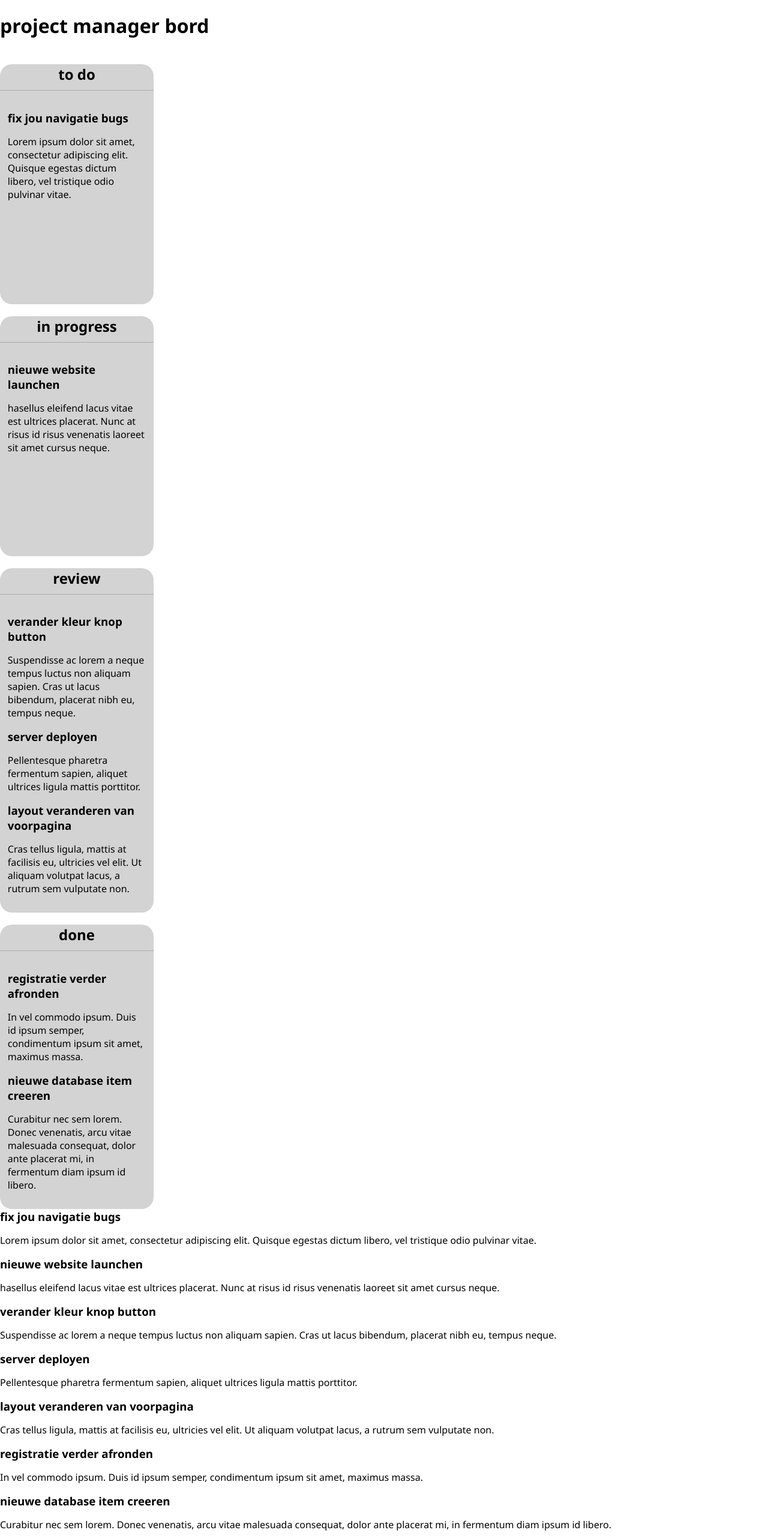
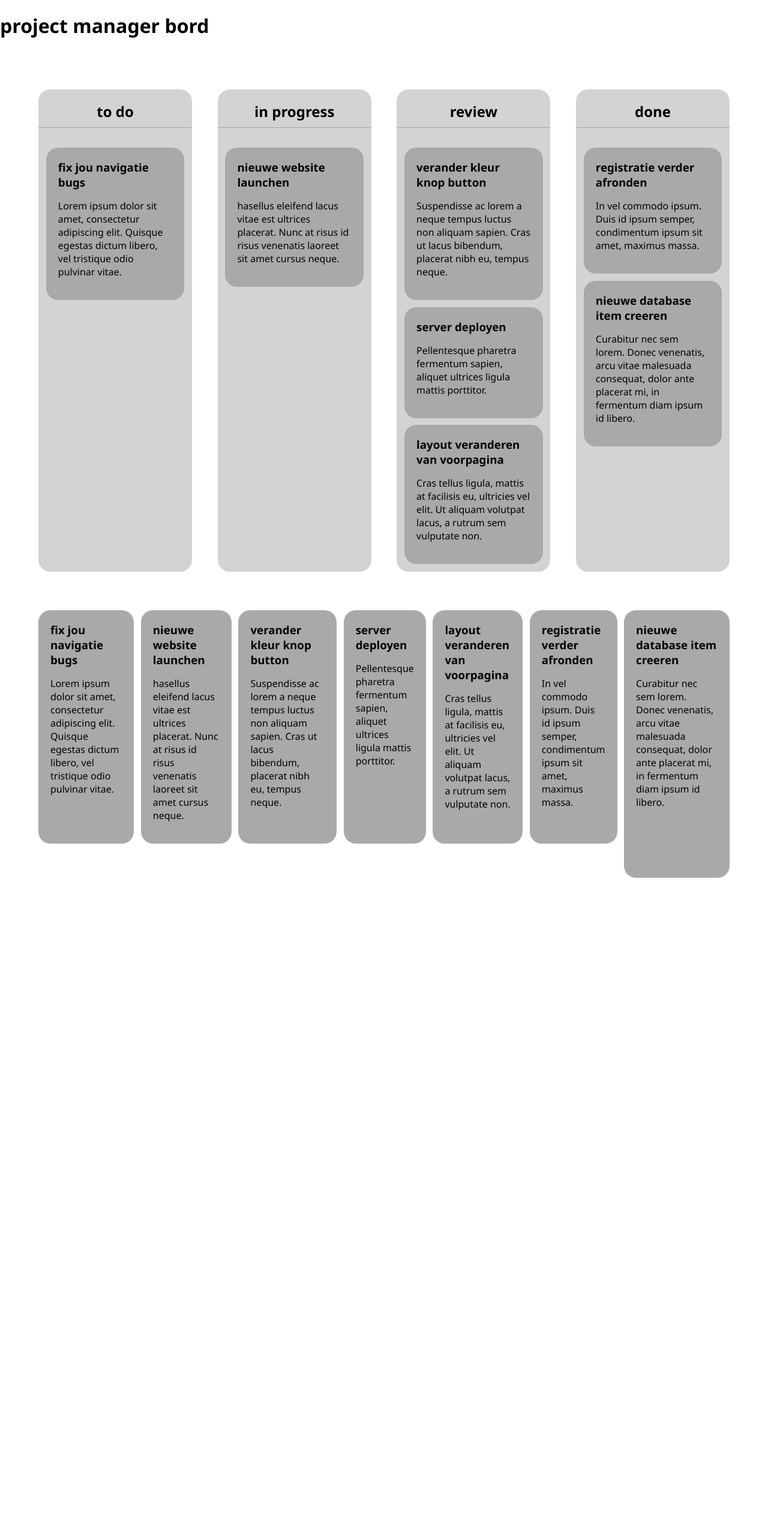
Before and after one commit to faridguzman91/react-projectmanager, a React (Create React App) app in the folder projectmanagement/: page / in a window 1280 px wide. Shown: the top 2565 px of the page at 60% size. After the commit the page ends 1527 px from the top, so only its background shows below. Built offline with nearby package versions, Linux system fonts and the light colour scheme.

Commit message:
Uppercase

```diff
--- a/projectmanagement/src/components/ticket/ticket.js
+++ b/projectmanagement/src/components/ticket/ticket.js
@@ -1,7 +1,7 @@
 import React from 'react';
 import styled from 'styled-components'
 
-const ticketWrapper = styled.div `
+const TicketWrapper = styled.div `
 background: darkGray;
 padding: 20px;
 border-radius: 20px;
@@ -22,11 +22,11 @@ width: 100%;
 `;
 
 const Ticket = ({ marginRight, onDragStart, ticket }) => (
-    <ticketWrapper draggable onDragStart={e => onDragStart && onDragStart(e, ticket.id)} marginRight={marginRight}>
+    <TicketWrapper draggable onDragStart={e => onDragStart && onDragStart(e, ticket.id)} marginRight={marginRight}>
         <Title>{ticket.title}</Title>
         <Body>{ticket.body}</Body>
 
-    </ticketWrapper>
+    </TicketWrapper>
 );
 
 export default Ticket;
--- a/projectmanagement/src/containers/board.js
+++ b/projectmanagement/src/containers/board.js
@@ -3,7 +3,7 @@ import styled from 'styled-components'
 import Lane from '../components/lane/lane'
 import withDataFetching from '../withDataFetching';
 
-const boardWrapper = styled.div`
+const BoardWrapper = styled.div`
 display: flex;
 justify-content: space-between;
 flex-direction: row;
@@ -91,7 +91,7 @@ class Board extends React.Component {
         //tickets uitdelen over lanen, destructure
 
         return (
-            <boardWrapper>
+            <BoardWrapper>
                 {lanes.map(lane => (
                     <Lane key={ lane.id }
                           title={ lane.title }
@@ -105,7 +105,7 @@ class Board extends React.Component {
                           )}
                           />
                 ))}
-            </boardWrapper>
+            </BoardWrapper>
 
         );
     }
--- a/projectmanagement/src/containers/tickets.js
+++ b/projectmanagement/src/containers/tickets.js
@@ -3,7 +3,7 @@ import styled from 'styled-components'
 import withDataFetching from '../withDataFetching';
 import Ticket from '../components/ticket/ticket'
 
-const ticketsWrapper = styled.div `
+const TicketsWrapper = styled.div `
 display: flex;
 justify-content: space-between;
 flex-direction: row;
@@ -19,12 +19,12 @@ text-align: center;
 `;
 
 const Tickets = ({ loading, error, data }) => (
-     <ticketsWrapper > {
+     <TicketsWrapper > {
             (loading || error) && < Alert > { loading ? 'Loading...' : error } </Alert>}
             {data.map(ticket => (
                 <Ticket key={ticket.id} marginRight ticket={ticket} />
             ))}
-            </ticketsWrapper>
+            </TicketsWrapper>
 );
 
 export default withDataFetching(Tickets);
```
